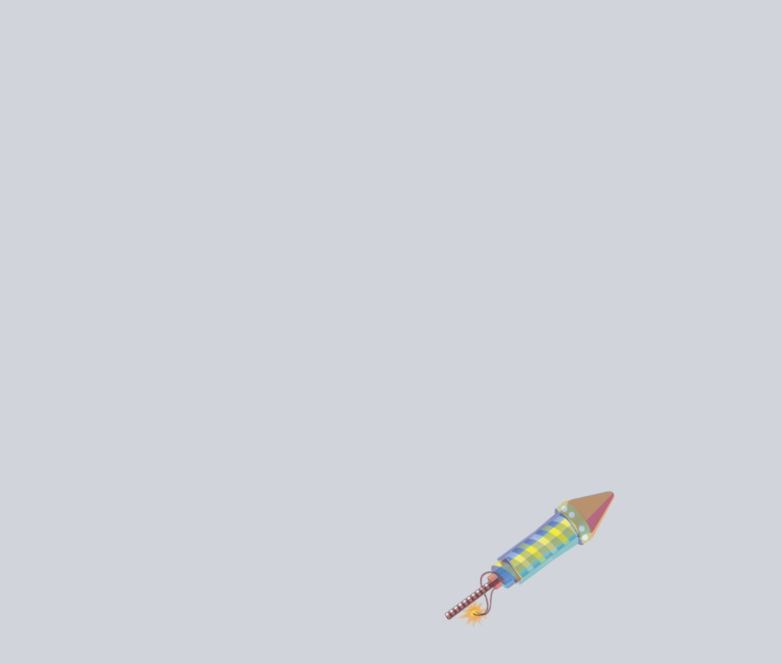
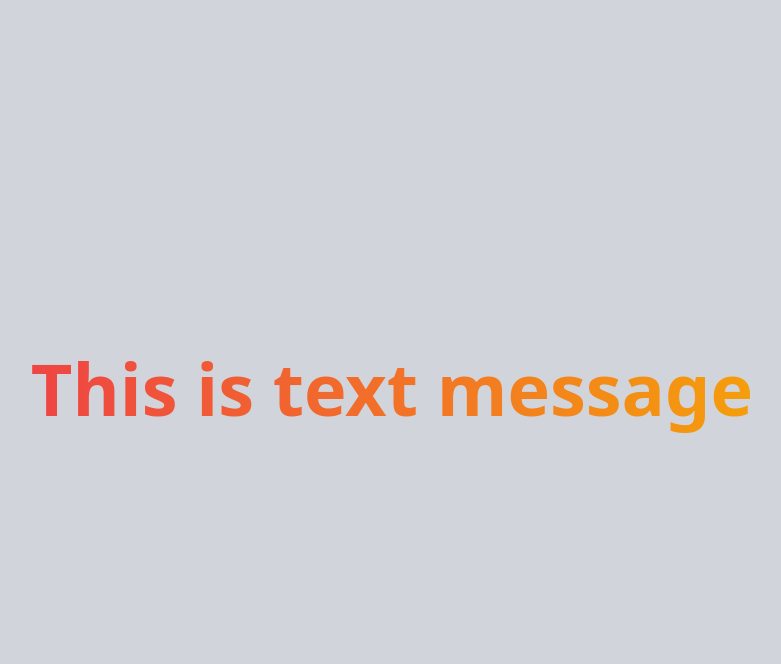
Before and after one commit to Deepakmukka1/DiwaliCelebrations, a React (Create React App) app: page / in a window 1280 px wide. Both pictures are taken after a click on the button "Fire up". Shown: the top 664 px of the page, without its empty margins (248-1029 px from the left). Built offline with nearby package versions, Linux system fonts and the light colour scheme.

Commit message:
feat: 💫 update animations

```diff
--- a/src/App.js
+++ b/src/App.js
@@ -3,7 +3,7 @@ import Cracker from "./components/Cracker";
 function App() {
   return (
     <div className="App">
-      <div className="w-full h-screen bg-black">
+      <div className="w-full h-full bg-gray-300">
       <Cracker/>
       </div>
     </div>
--- a/src/components/Cracker.js
+++ b/src/components/Cracker.js
@@ -1,44 +1,67 @@
 import React, { useEffect, useLayoutEffect, useRef, useState } from "react";
 import CrackerSVG1 from "../assets/3crackers.svg";
 import CrackerSVG2 from "../assets/4crackers.svg";
+import Message from "./Message";
 
 const Cracker = () => {
-  const [animation, setAnimation] = useState("wiggle");
+  const [animation, setAnimation] = useState(false);
   const RightRocket = useRef();
   const LeftRockets = useRef();
   useLayoutEffect(() => {
+    if(RightRocket.current && LeftRockets.current){
     RightRocket.current.style.bottom = "3rem";
     LeftRockets.current.style.bottom = "3rem";
+    }
   }, [animation]);
 
   return (
-    <section className="flex flex-col items-center justify-center h-screen bg-gray-300">
+    <section className="flex flex-col items-center justify-center h-screen">
 
-      <img
+      { animation && <img
         alt="cracker"
         src={CrackerSVG1}
         ref={RightRocket}
-        className={`absolute bottom-4 h-52 w-52 text-white text-center animate-${animation} invisible`}
+        className={`absolute bottom-4 left-4 h-52 w-52 text-white text-center animate-moveup invisible`}
+      />}
+
+     { animation && <img
+        alt="cracker"
+        src={CrackerSVG2}
+        ref={RightRocket}
+        className={`absolute bottom-4 left-16 h-52 w-52 text-white text-center animate-moveup invisible`}
+      />}
+
+    {animation && <img
+        alt="cracker"
+        src={CrackerSVG1}
+        ref={LeftRockets}
+        className={`absolute bottom-4 right-4 h-52 w-52 text-white text-center animate-moveup invisible`}
       />
+    }
 
-    <img
+{animation && <img
         alt="cracker"
         src={CrackerSVG2}
         ref={LeftRockets}
-        className={`absolute bottom-4 h-52 w-52 text-white text-center animate-${animation} invisible`}
+        className={`absolute bottom-4 right-16 h-52 w-52 text-white text-center animate-moveup invisible`}
       />
+    }
 
 
 
-      {animation==="wiggle" && <button
+
+
+      {!animation && <button
         type="button"
         className="text-white bg-blue-700 hover:bg-blue-800 focus:ring-4 focus:ring-blue-300 font-medium rounded-lg text-sm px-5 py-2.5 mr-2 mb-2 dark:bg-blue-600 dark:hover:bg-blue-700 focus:outline-none dark:focus:ring-blue-800"
         onClick={() => {
-          setAnimation("moveup");
+          setAnimation(true);
         }}
       >
         Fire up
       </button>}
+
+      {animation && <Message/>}
     </section>
   );
 };
--- /dev/null
+++ b/src/components/Message.js
@@ -0,0 +1,14 @@
+import React from 'react'
+
+const Message = () => {
+  return (
+
+    <div className='flex justify-center items-center'>
+        <h2 className='text-7xl font-bold text-transparent h-24 bg-clip-text bg-gradient-to-r from-red-500  to-yellow-500'>
+          This is text message
+        </h2>
+    </div>
+  )
+}
+
+export default Message
--- a/tailwind.config.js
+++ b/tailwind.config.js
@@ -10,51 +10,52 @@ module.exports = {
         },
         moveup: {
           "0%": {
-            opacity: 0.4,
+            // opacity: 0.4,
             bottom: "3rem",
-            translate: "0 0",
-            rotate: "50deg",
+            // translate: "0 0",
+            rotate: "5deg",
           },
           "50%": {
-            opacity: 0.5,
+            // opacity: 0.5,
             visibility: "visible",
-            rotate: "55deg",
+            rotate: "2deg",
 
           },
           "100%": {
-            opacity: 1,
+            // opacity: 1,
             bottom: "70rem",
             visibility: "visible",
-            translate: "650px 650px",
-            rotate: "60deg",
+            // translate: "650px 650px",
+            rotate: "0deg",
           },
         },
         moveleft: {
           "0%": {
-            opacity: 0.4,
+            // opacity: 0.4,
             bottom: "3rem",
-            translate: "0 0",
-            rotate: "-50deg",
+            translate: "-250px 0",
+            rotate: "-15deg",
+
           },
           "50%": {
-            opacity: 0.5,
+            // opacity: 0.5,
             visibility: "visible",
-            rotate: "-55deg",
+            rotate: "-28deg",
 
           },
           "100%": {
-            opacity: 1,
+            // opacity: 1,
             bottom: "70rem",
             visibility: "visible",
-            translate: "-350px -350px",
-            rotate: "-60deg",
+            translate: "-600px 0",
+            rotate: "-30deg",
           },
         },
       },
       animation: {
         wiggle: "wiggle 1s ease-in-out infinite",
-        moveup: "moveup 2s ease-in 3",
-        moveleft: "moveleft 2s ease-in 3",
+        moveup: "2s moveup 1s ease-in 3",
+        moveleft: "1.5s moveleft 1s ease-in 3",
       },
     },
   },
```
